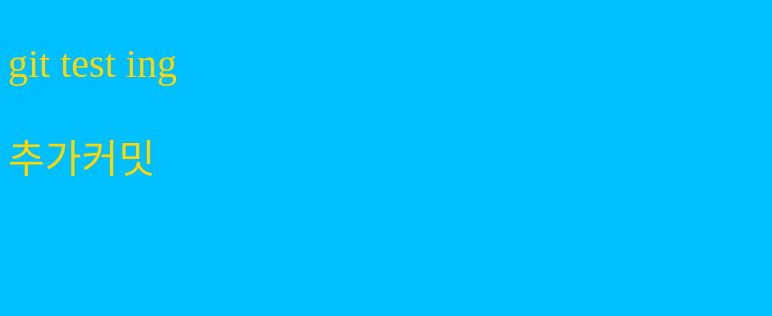
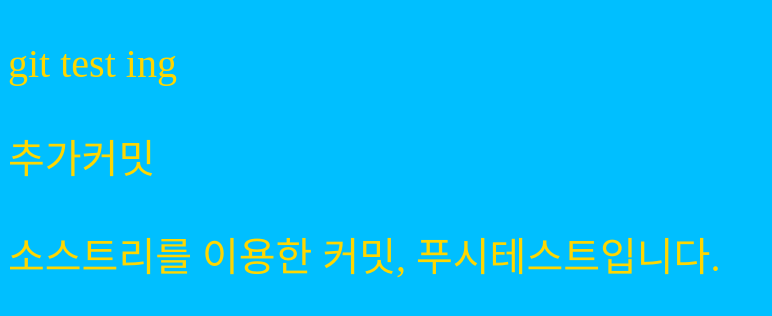
Before and after one commit to littlesta1004/frontend, a plain HTML site: page index.html in a window 1280 px wide. Shown: the whole page, without its empty margins (0-772 px from the left). Drawn offline with Linux system fonts and the light colour scheme.

Commit message:
소스트리를 이용해 커밋함

```diff
--- a/index.html
+++ b/index.html
@@ -10,5 +10,6 @@
 <body>
     <p> git test ing </p>
     <p> 추가커밋</p>
+    <p> 소스트리를 이용한 커밋, 푸시테스트입니다.</p>
 </body>
 </html>
```
Also changed, not shown: 1 other file.
